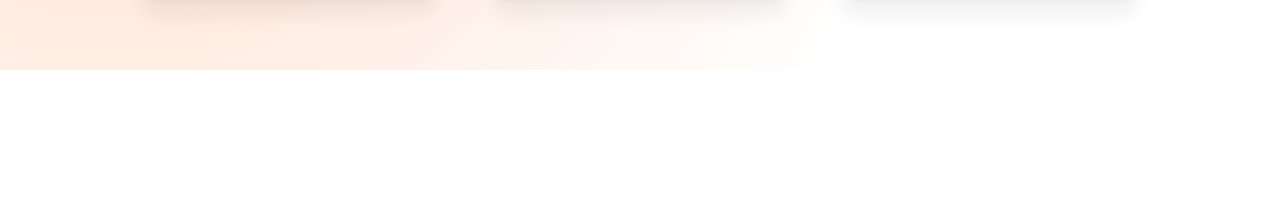
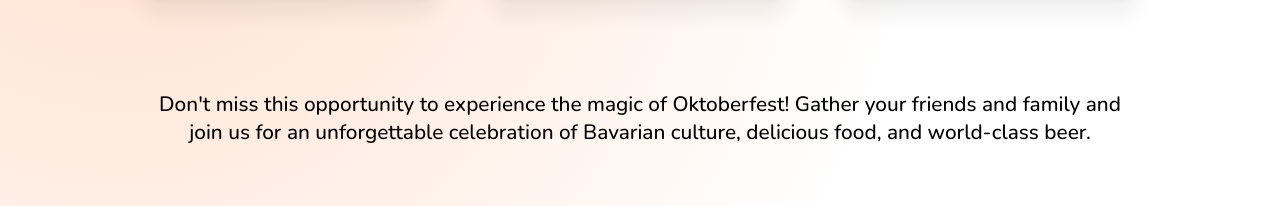
Before and after one commit to VolodymyrSSS/LANDINGPAGE-training, a plain HTML site: page octoberfest/index.html in a window 1280 px wide. Shown: the part 1530-1736 px from the top of the page. Before the commit the page ends 1600 px from the top, so only its background shows below. Drawn offline with nearby package versions, Linux system fonts and the light colour scheme.

Commit message:
footer of octoberfest

```diff
--- a/octoberfest/index.html
+++ b/octoberfest/index.html
@@ -329,6 +329,15 @@
 				</div>
 			</div>
 		</section>
+
+		<footer>
+			<p>
+				Don't miss this opportunity to experience the magic of Oktoberfest!
+				Gather your friends and family and join us for an unforgettable
+				celebration of Bavarian culture, delicious food, and world-class beer.
+			</p>
+		</footer>
+
 		<script src="scripts.js"></script>
 	</body>
 </html>
--- a/octoberfest/styles.css
+++ b/octoberfest/styles.css
@@ -365,3 +365,17 @@ body.prevent-background-scroll {
 	padding: 10px 0 20px;
 }
 /* ------ */
+
+/* FOOTER */
+footer {
+	display: grid;
+	place-items: center;
+	padding: 20px 150px 60px;
+}
+
+footer > p {
+	font-size: 1.3rem;
+	font-weight: 500;
+	text-align: center;
+}
+/* ------ */
```
